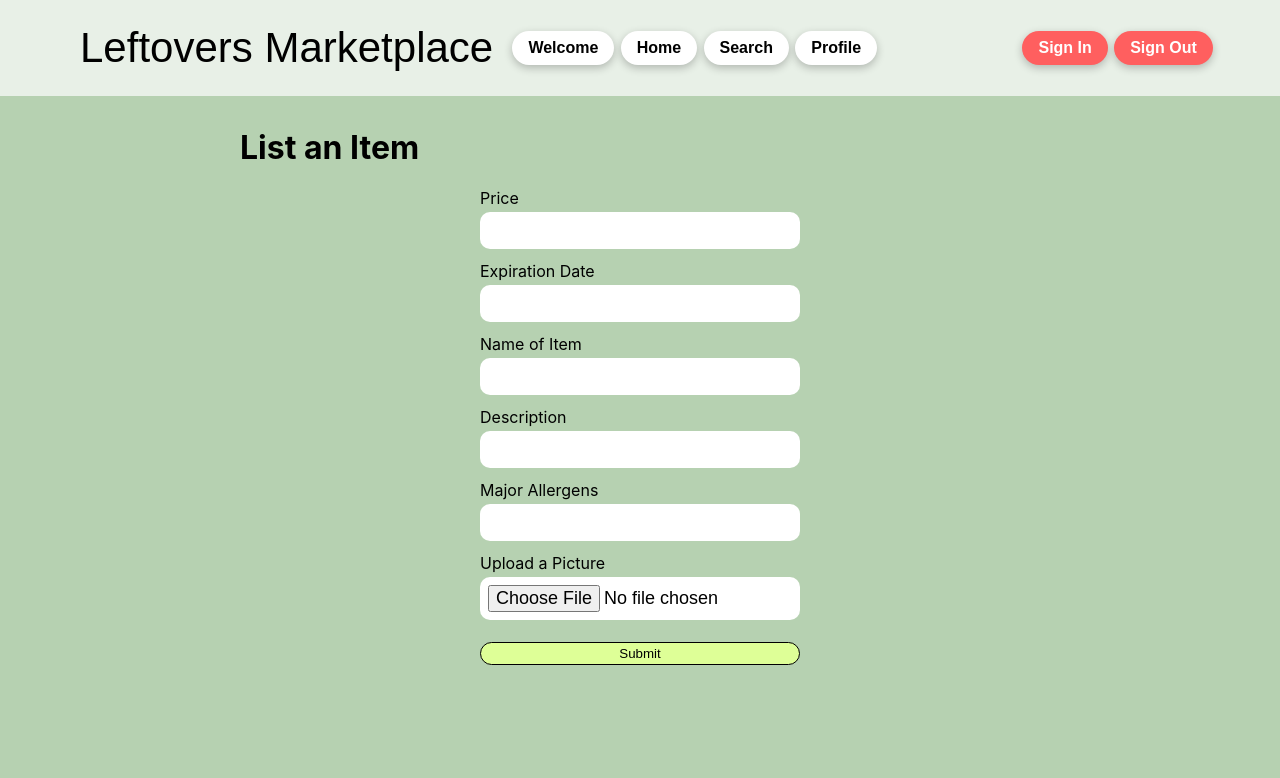
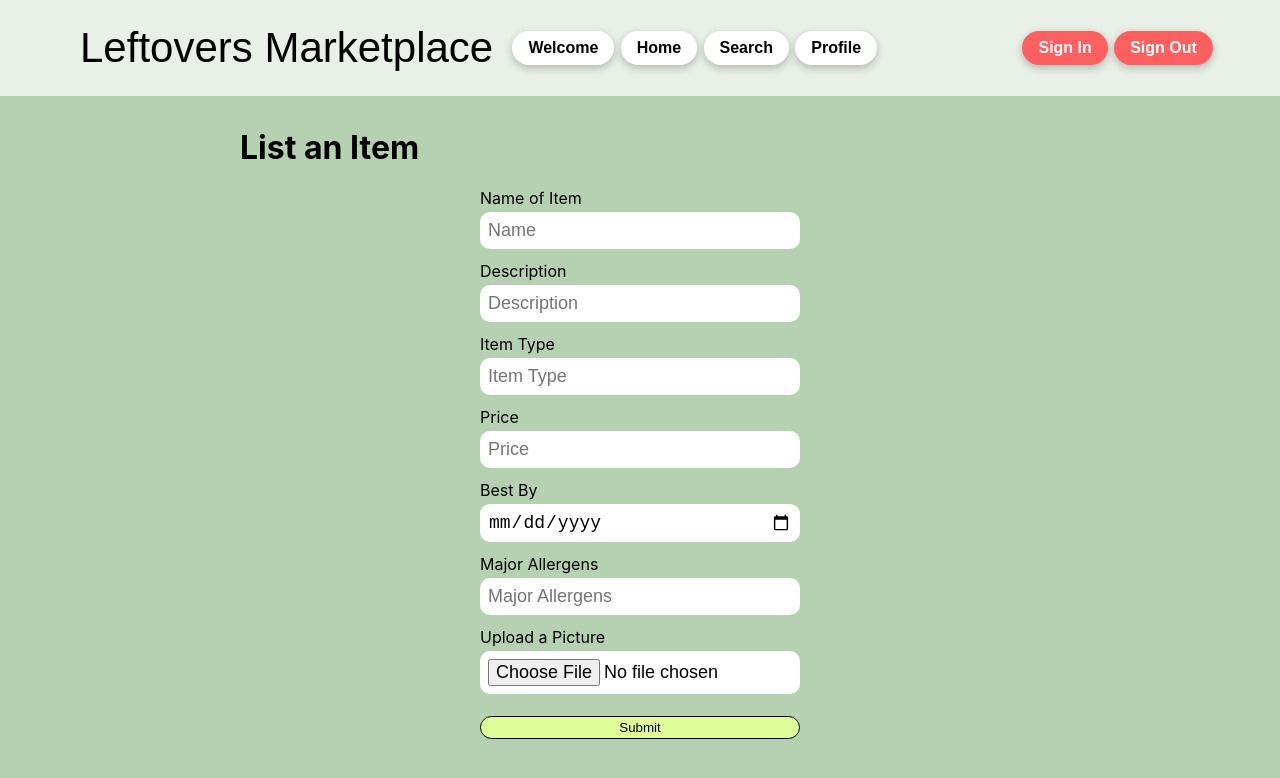
Before and after one commit to geerma/leftoversmarketplace, a React (Create React App) app: page /listingpage in a window 1280 px wide. Shown: the top 778 px of the page. Built offline with nearby package versions, Linux system fonts and the light colour scheme.

Commit message:
Create post

```diff
--- a/src/Pages/Listingpage/Listingpage.jsx
+++ b/src/Pages/Listingpage/Listingpage.jsx
@@ -1,8 +1,48 @@
-import React from "react";
+import React, { useState } from "react";
 import "./listingpage.css";
 import { Header } from "../../Components";
 
 const Listingpage = () => {
+  const backend_URL = "https://leftoverbackend.herokuapp.com";
+
+  const [postInfo, setPostInfo] = useState({
+    userId: "Default User ID",
+    postId: "Default Post ID",
+    name: "",
+    description: "Default Description",
+    itemType: "Item Type",
+    price: "$5",
+    pictureURL: "Picture URL",
+  });
+
+  const handlePostSubmit = (e) => {
+    e.preventDefault();
+    console.log(postInfo);
+
+    fetch(`${backend_URL}/api/posts/uploadPost`, {
+      method: "POST",
+      body: JSON.stringify({
+        userId: postInfo.userId,
+        postId: postInfo.postId,
+        name: postInfo.name,
+        description: postInfo.description,
+        itemType: postInfo.itemType,
+        price: postInfo.price,
+        pictureURL: postInfo.pictureURL,
+      }),
+      headers: {
+        "Content-type": "application/json; charset=UTF-8",
+      },
+    })
+      .then((res) => res.json())
+      .then((data) => console.log(data))
+      .then(alert("Your post has been created"))
+      .catch((error) => console.log(error));
+
+    window.location.reload(false);
+
+  };
+
   return (
     <div className="listing_container">
       <div>
@@ -11,22 +51,64 @@ const Listingpage = () => {
       <h1>List an Item</h1>
       <div className="listing_inputs">
         <form className="listing_inputs">
-          <label>Price</label>
-          <input />
-
-          <label>Expiration Date</label>
-          <input />
-
           <label>Name of Item</label>
-          <input />
+          <input
+            type=""
+            placeholder="Name"
+            onChange={(e) =>
+              setPostInfo((prevState) => ({
+                ...prevState,
+                name: e.target.value,
+              }))
+            }
+          />
 
           <label>Description</label>
-          <input />
+          <input
+            type=""
+            placeholder="Description"
+            onChange={(e) =>
+              setPostInfo((prevState) => ({
+                ...prevState,
+                description: e.target.value,
+              }))
+            }
+          />
+
+          <label>Item Type</label>
+          <input
+            type=""
+            placeholder="Item Type"
+            onChange={(e) =>
+              setPostInfo((prevState) => ({
+                ...prevState,
+                itemType: e.target.value,
+              }))
+            }
+          />
+
+          <label>Price</label>
+          <input
+            type="number"
+            placeholder="Price"
+            onChange={(e) =>
+              setPostInfo((prevState) => ({
+                ...prevState,
+                price: e.target.value,
+              }))
+            }
+          />
+
+          <label>Best By</label>
+          <input type="date" placeholder="Best By" />
+
           <label>Major Allergens</label>
-          <input />
+          <input type="" placeholder="Major Allergens" />
           <label>Upload a Picture</label>
           <input type="file" id="photo" name="photo" accept="image/*" />
-          <button type="submit">Submit</button>
+          <button type="submit" onClick={(e) => handlePostSubmit(e)}>
+            Submit
+          </button>
         </form>
       </div>
     </div>
```
